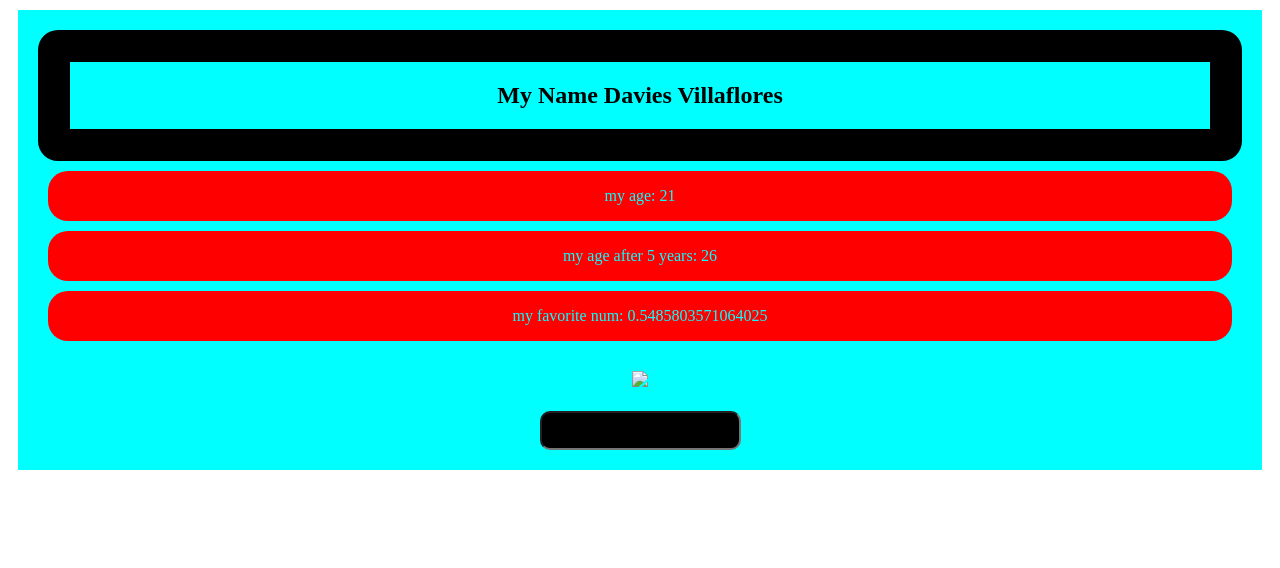
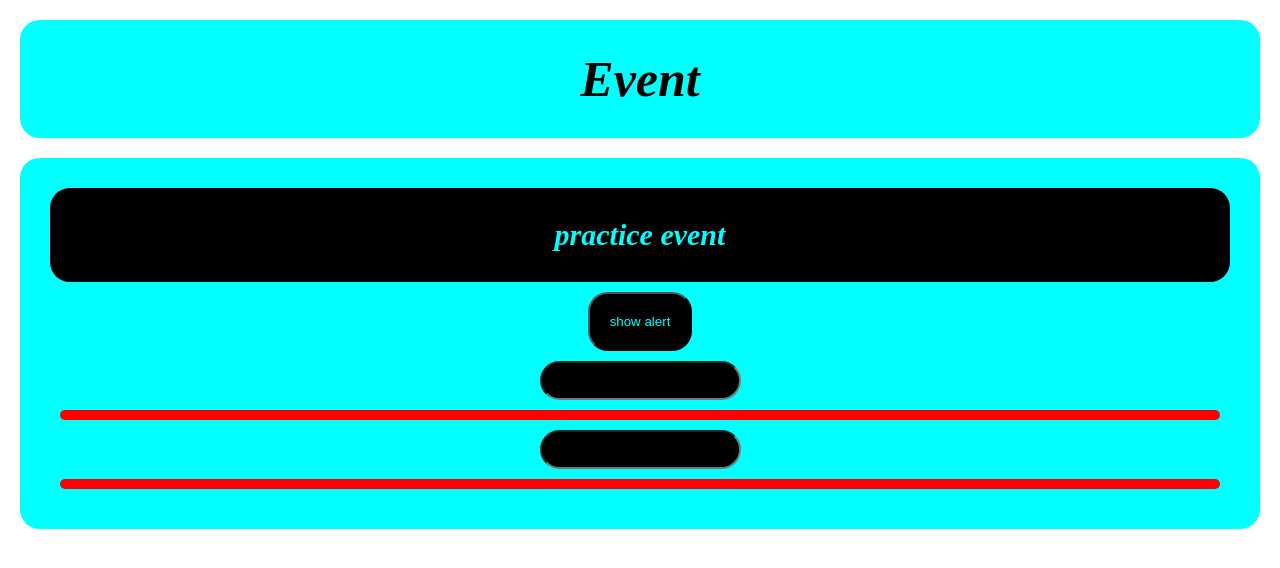
Before and after one commit to daviesvillaflores/Lesson-2-DOM-interaction-Activities-, a plain HTML site: page index.html in a window 1280 px wide. Drawn offline with nearby package versions, Linux system fonts and the light colour scheme.

Commit message:
Time to practice Event Binding Problem

```diff
--- a/app.js
+++ b/app.js
@@ -1,28 +1,24 @@
 const app = Vue.createApp({
 data(){
     return{
-        num1:'',
-        num2:'',
-        name:'Davies Villaflores',
-        age:21,
-        images:'https://images.app.goo.gl/GQ7JdEKxM2Mbfxiu5',
+        name:'',
+        name1:'',
     };
 },
 methods:{
-    setName(Data){
-        this.name=Data.target.value;
+    submitform(){
+        alert( 'I will pass this Semester');
     },
-    after5(num){
-        const totalage=this.age+num
-        return totalage
+    myoutput(){
+        this.enterText = this.name;
     },
-    myfav(num1,num2){
-        const randomnum = Math.random
-        (num1,num2)
-        return randomnum
+    myoutput1(Event){
+        this.name1=Event.target.value;
+    },
+    enterText(Event){
+        this.name=Event.target.value;
     }
-
 }
 
 });
-app.mount('#Data');
+app.mount('#Event');
--- a/index.html
+++ b/index.html
@@ -3,24 +3,26 @@
 <head>
     <meta charset="UTF-8">
     <meta http-equiv="X-UA-Compatible" content="IE=edge">
-    <meta name="viewport" content="width=<device-width>, initial-scale=1.0">
+    <meta name="viewport" content="width=device-width, initial-scale=1.0">
     <title>Document</title>
 </head>
 <body>
 
-    <section id="Data">
-        <h2>My Name {{name}}</h2>
+    <header>
+        <h1> Event</h1>
+    </header>
+    <section id="Event">
+        <h2>practice event</h2>
+        <form v-on:submit="submitform">
+            <button>show alert</button>
+        </form>
+        <input type="text" v-on:input="myoutput1">
+        <p>{{name1}}</p>
+        <input type="text" v-on:input="myoutput" v-on:keyup.enter="enterText">
+        <p>{{name}}</p>
+    </section>
 
-        <p> my age: {{age}} </p>
-        <p> my age after 5 years: {{after5 (5)}} </p>
-        <p> my favorite num: {{myfav (num1,num2)}} </p>
-        <div>
-            <img src="images">
-        </div>
-        <form class="box" action="index.html" method="POST">
-            <input type="text" @value="name">
-        </form>
-    </section>
+
     <script src="https://unpkg.com/vue@3.2.20"></script>
     <script src="app.js"></script>
     <link rel="stylesheet" href="style.css">
--- a/style.css
+++ b/style.css
@@ -1,32 +1,57 @@
 *{
+    padding: 0;
+    margin: 0;
     text-align: center;
 }
-section{
+h1{
+    font-size: 50px;
+    font-style: italic;
     background-color: aqua;
     color: black;
- padding: 20px;
- margin: 10px;
+    border-radius: 20px;
+    margin: 20px;
+    padding:30px;
+
+
+}
+section{
+
+    font-size: 20px;
+    font-style: normal;
+    background-color: aqua;
+    color: black;
+    border-radius: 20px;
+    margin: 20px;
+    padding:30px;
+
 }
 h2{
+    font-size: 30px;
+    font-style: italic;
+    background-color:black;
+    color: aqua;
+    border-radius: 20px;
     margin: auto;
+    padding:30px;
+}
+button{
+    background-color:black;
+    color: aqua;
+    border-radius: 20px;
+    margin: 10px;
     padding: 20px;
-border: 2rem solid #000;
-border-radius: 20px;
      }
      input{
-    background-color: rgb(0, 0, 0);
-    color: rgb(7, 255, 255);
+        background-color:black;
+        color: aqua;
+        border-radius: 20px;
+        margin: auto;
         padding: 10px;
-    margin: auto;
-    border-radius: 10px;
      }
      p{
-    background-color: rgb(255, 0, 0);
-    color: rgb(7, 255, 255);
+        background-color:red;
+        color: aqua;
         border-radius: 20px;
         margin: 10px;
-    padding: 1rem;
+        padding: 5px;
      }
-img{
-    margin: 20px;
-}
```
Lines whose indentation alone changed are shown as unchanged.
